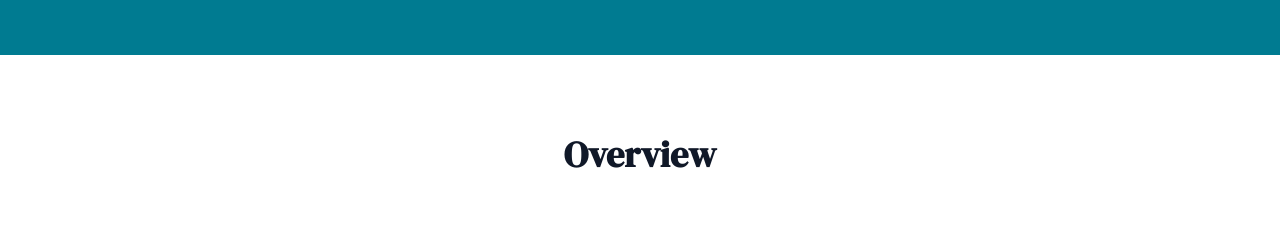
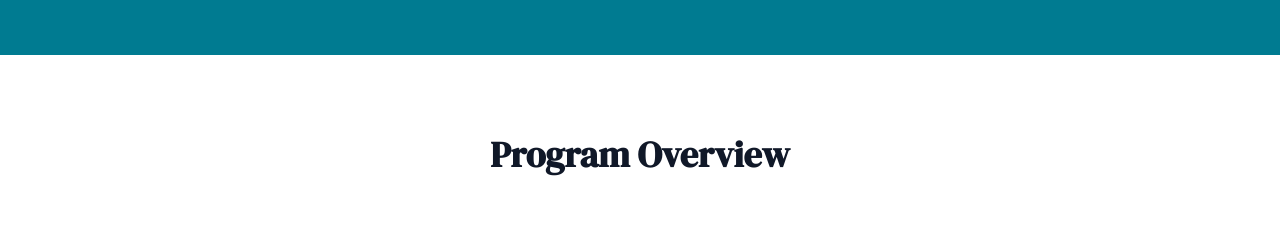
Before and after one commit to Graffix-Web-Team/wingspan, a Next.js app: page / in a window 1280 px wide. Shown: the part 780-1005 px from the top of the page. Built offline with nearby package versions, Linux system fonts and the light colour scheme.

Commit message:
chore: add program wording to section

```diff
--- a/src/app/modules/Overview.tsx
+++ b/src/app/modules/Overview.tsx
@@ -11,7 +11,7 @@ export function Overview() {
         {/* Header */}
         <div className="text-center mb-16">
           <h2 className="text-3xl sm:text-4xl font-bold text-gray-900 mb-4 font-serif">
-            Overview
+            Program Overview
           </h2>
         </div>
 
```
